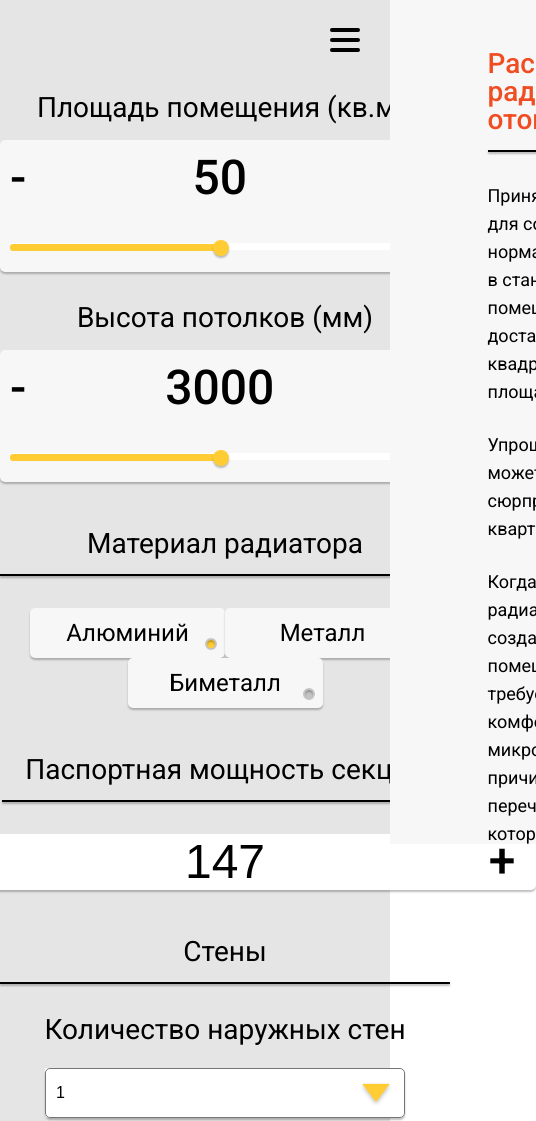
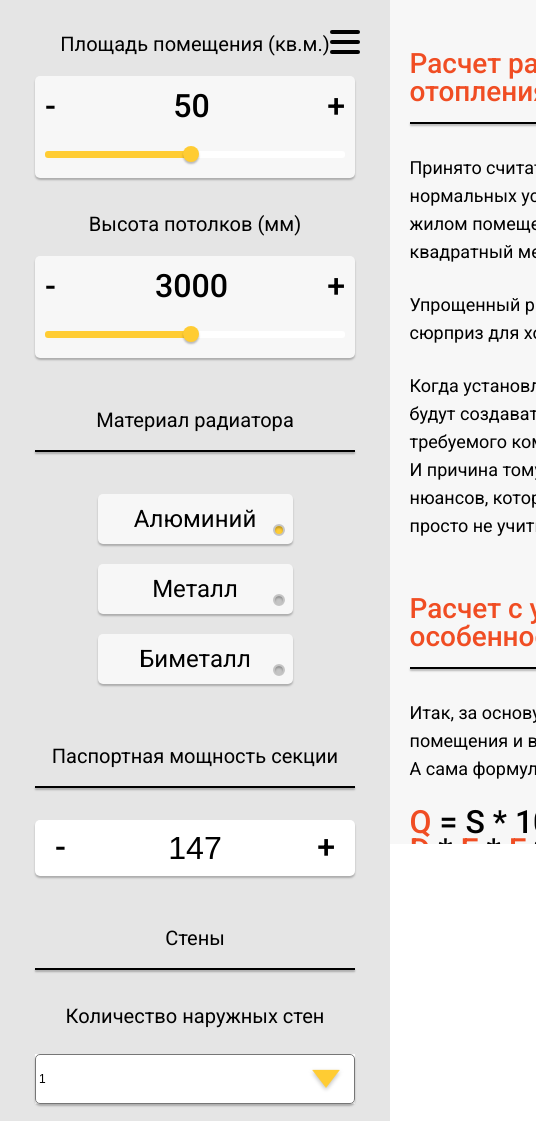
Before and after one commit to Khariton90/Petrovich-Thermo, a plain HTML site: page index.html in a window 390 px wide. Shown: the top 1121 px of the page, 536 px wide, since content can reach past the window. Drawn offline with Linux system fonts and the light colour scheme.

Commit message:
commit 2.0

```diff
--- a/app.js
+++ b/app.js
@@ -299,8 +299,9 @@ new Vue({
 		menuToggle(){
 			let description = this.$refs.description;
 			description.classList.toggle('active');
-			this.menu ? this.menu = false : this.menu = true
-			document.body.classList.toggle('lock')
+			this.menu ? this.menu = false : this.menu = true;
+			document.body.classList.toggle('lock');
+			document.querySelector('.header').classList.toggle('active');
 			if(this.menu){
 				var tl = gsap.timeline({repeat: 0, delay: 0});
 				tl.from('.blanc', {opacity: 0, x: 600, duration: 1.2});
--- a/style.css
+++ b/style.css
@@ -56,7 +56,7 @@ img{
 	text-align: center;
 	margin: 0 0 18px 0;
 	font-weight: 300;
-	font-size: 28px;
+	font-size: calc(20px + 8 * ((100vw - 375px)/ (1920 - 375)));
 }
 /*Подблок в блоках*/
 .app-wrapper__block{
@@ -75,7 +75,7 @@ img{
 	grid-template-columns: auto 1fr auto;
 	grid-template-rows: 1fr 1fr;
 	font-weight: 500;
-	font-size: 48px;
+	font-size: calc(32px + 16 * ((100vw - 375px)/ (1920 - 375)));
 	line-height: 56px;
 	padding: 10px;
 }
@@ -83,7 +83,7 @@ img{
 
 input[type=number]{
 	font-weight: 500;
-	font-size: 48px;
+	font-size: calc(32px + 16 * ((100vw - 375px)/ (1920 - 375)));
 	line-height: 56px;
 	text-align: center;
 }
@@ -268,6 +268,7 @@ select{
 	width: 360px;
 	height: 50px;
 	margin: 24px auto;
+	max-width: 100%;
 }
 .walls__insulation,.room__above{
 	width: 100%;
@@ -454,7 +455,7 @@ select{
 	flex-direction: column;
 	align-items: center;
 	font-weight: bold;
-	font-size: 36px;
+	font-size: calc(20px + 16 * ((100vw - 375px)/ (1920 - 375)));
 	line-height: 42px;
 	padding-top: 42px;
 	max-width: 556px;
@@ -746,16 +747,21 @@ input[type=range].styled-slider {
     stroke-dashoffset: 400;
 }
 .header{
-	height: 80px;
+	height: 100%;
 	position: fixed;
-	width: auto;
+	width: 100%;
 	top: 0;
 	right: 0;
-	display: inline-flex;
+	display:flex;
 	justify-content: flex-end;
-	align-items: center;
-	padding: 0 30px;
+	align-items: flex-start;
+	padding: 30px;
+	z-index: 0;
+	transition: all 1s ease;
+}
+.header.active{
 	z-index: 100;
+	transition: all 1s ease;
 }
 .header__burger{
 	opacity: 0;
@@ -815,8 +821,8 @@ input[type=range].styled-slider {
 	position: absolute;
 	top: 0;
 	right: 0;
-	width: 100vw;
-	height: 100vh;
+	width: 100%;
+	height: 100%;
 	background: #f7f7f7;
 	z-index: 100;
 	transform: translateX(100%);
@@ -910,11 +916,15 @@ ul{
 }
 .pasport-block{
 	position: relative;
+	max-width: 100%;
+}
+.pasport-block input{
+	max-width: 100%;
 }
 .pas-min-plus{
 	position: absolute;
 	font-weight: 500;
-    font-size: 48px;
+    font-size: calc(32px + 16 * ((100vw - 375px)/ (1920 - 375)));
 	top: 13px;
 	cursor: pointer;
 }
@@ -938,6 +948,15 @@ ul{
 	.helper{
 		display: none;
 	}
+	.buttons-material {
+		margin: 10px;
+	}
+	.window-item {
+		margin: 10px;
+	}
+	.scheme-features {
+		justify-content: center;
+	}
   }
 @media(max-width:960px){
 	.app-wrapper {
@@ -948,14 +967,33 @@ ul{
 	}
 }
 
-@media print{
-	body{
-		margin: 100px 0;
+@media(max-width:600px){
+	.area__room, .area__height {
+		line-height: 41px;
 	}
-	.blanc{
-		width: 100%;
-		margin: 0 auto;
-		height: 100vh;
-		background: red;
+	.blanc {
+		width: 90%;
 	}
+	.scheme-item{
+		margin: 12px 19px;
+	}
+	.app-wrapper {
+		max-width: 320px;
+		padding: 30px 0;
+	}
+	.valuesWindows {
+		justify-content: center;
+		flex-wrap: wrap;
+		height: auto;
+	}
+	select {
+		font-size: 12px;
+		padding-left: 3px;
+	}
+	#progressBar,#progressBarHeight {
+		bottom: 10px;
+	}
+	/* #selector,#selectorHeight{
+		bottom: -15px;
+	} */
 }
```
